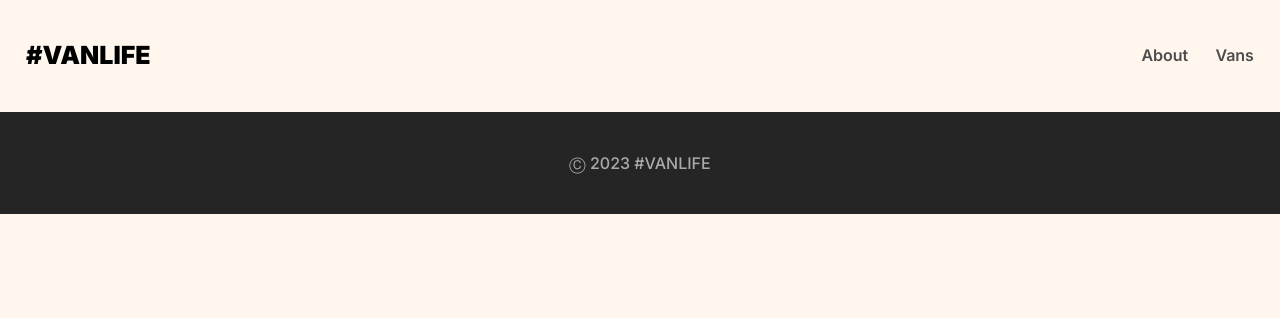
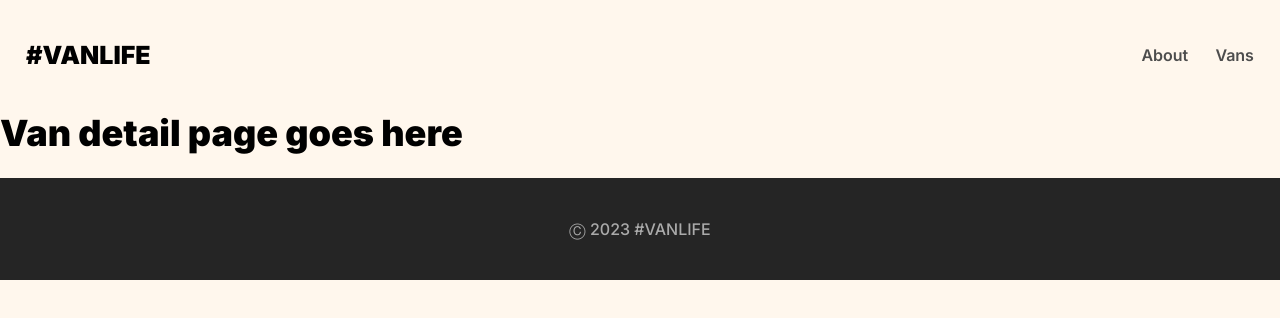
Before and after one commit to qserena/08-van-life, a React (Vite) app: page /vans/1 in a window 1280 px wide. Shown: the top 318 px of the page. Built offline with nearby package versions, Linux system fonts and the light colour scheme; what miragejs would draw is missing.

Commit message:
Route with path "/vans/:id"

```diff
--- a/src/index.css
+++ b/src/index.css
@@ -185,16 +185,19 @@ footer {
 }
 
 /*** VAN PAGES ***/
+
 .van-list-container {
 	padding-inline: 23px;
 }
 
 .van-list {
 	display: grid;
-	grid-template-columns: 1fr 1fr;
+	/* grid-template-columns: 1fr 1fr; */
+	grid-template-columns: repeat(auto-fit, minmax(200px, 1fr));
 	justify-items: center;
 	gap: 34px;
 	margin-top: 57px;
+	margin-bottom: 80px;
 }
 
 .van-tile a {
@@ -222,6 +225,7 @@ footer {
 	background-color: #ffead0;
 	color: #4d4d4d;
 	transition: 200ms all cubic-bezier(0.4, 0, 0.2, 1);
+	text-transform: capitalize;
 }
 
 .van-type:hover {
--- a/src/index.jsx
+++ b/src/index.jsx
@@ -5,6 +5,7 @@ import './index.css'
 import Home from './pages/Home'
 import About from './pages/About'
 import Vans from './pages/Vans'
+import VanDetail from './pages/VanDetail.jsx'
 import './server.js'
 
 function App() {
@@ -24,6 +25,7 @@ function App() {
 				<Route path="/" element={<Home />} />
 				<Route path="/about" element={<About />} />
 				<Route path="/vans" element={<Vans />} />
+				<Route path="/vans/:id" element={<VanDetail />} />
 			</Routes>
 
 			<footer>
--- /dev/null
+++ b/src/pages/VanDetail.jsx
@@ -0,0 +1,3 @@
+export default function VanDetail() {
+	return <h1>Van detail page goes here</h1>
+}
--- a/src/pages/Vans.jsx
+++ b/src/pages/Vans.jsx
@@ -1,4 +1,5 @@
 import { useState, useEffect } from 'react'
+import { Link } from 'react-router-dom'
 
 export default function Vans() {
 	const [vans, setVans] = useState([])
@@ -12,6 +13,7 @@ export default function Vans() {
 	}, [])
 
 	const vanElements = vans.map((van) => (
+		<Link to={`/vans/${van.id}`}>
 			<div key={van.id} className="van-tile">
 				<img src={van.imageUrl} />
 				<div className="van-info">
@@ -23,10 +25,12 @@ export default function Vans() {
 				</div>
 				<i className={`van-type ${van.type} selected`}>{van.type}</i>
 			</div>
+		</Link>
 	))
 
 	return (
 		<div className="van-list-container">
+			<h2>Explore our van options</h2>
 			<div className="van-list">{vanElements}</div>
 		</div>
 	)
```
Lines whose indentation alone changed are shown as unchanged.
